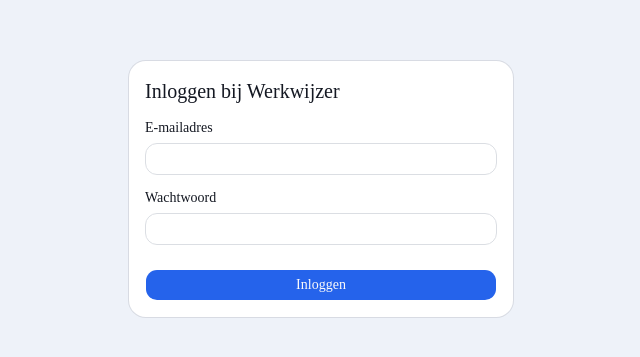
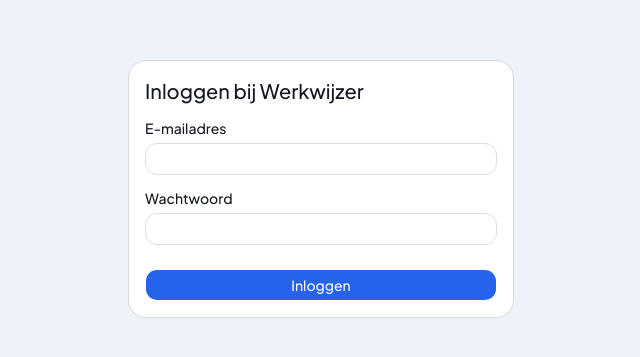
Before and after one commit to angelopost/Werkwijzer, a Next.js app: page /login in a window 1280 px wide. Shown: the part 211-568 px from the top of the page, without its empty margins (319-959 px from the left). Built offline with nearby package versions, Linux system fonts and the light colour scheme; no server answers.

Commit message:
Lettertype gewijzigd naar Plus Jakarta Sans (was per ongeluk nooit toegepast)

```diff
--- a/src/app/layout.tsx
+++ b/src/app/layout.tsx
@@ -1,9 +1,9 @@
 import type { Metadata } from "next";
-import { Geist, Geist_Mono } from "next/font/google";
+import { Plus_Jakarta_Sans, Geist_Mono } from "next/font/google";
 import "./globals.css";
 
-const geistSans = Geist({
-  variable: "--font-geist-sans",
+const sans = Plus_Jakarta_Sans({
+  variable: "--font-sans",
   subsets: ["latin"],
 });
 
@@ -21,7 +21,7 @@
   return (
     <html
       lang="nl"
-      className={`${geistSans.variable} ${geistMono.variable} h-full antialiased`}
+      className={`${sans.variable} ${geistMono.variable} h-full antialiased`}
     >
       <body className="min-h-full flex flex-col bg-background text-foreground">
         {children}
```
